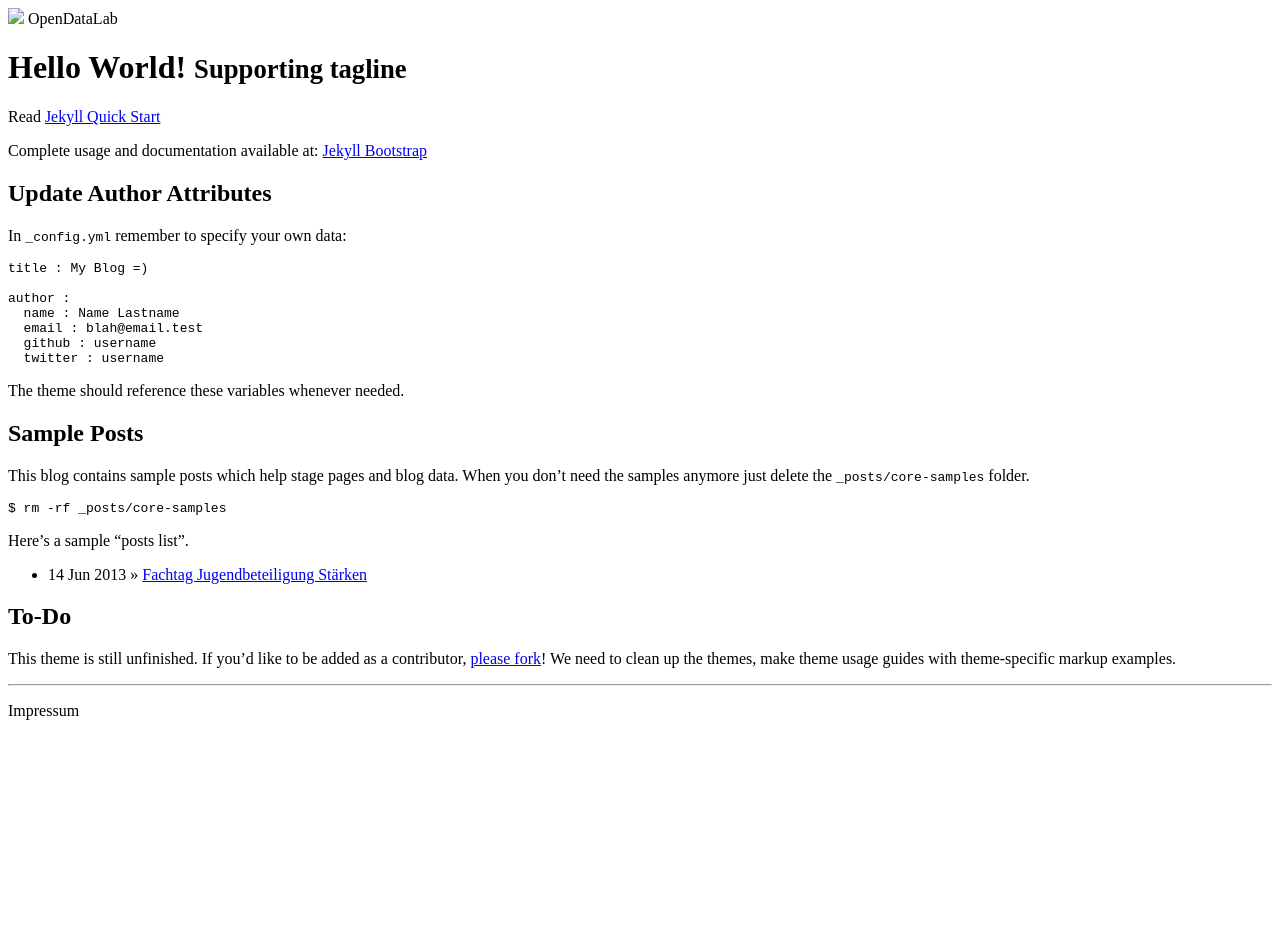
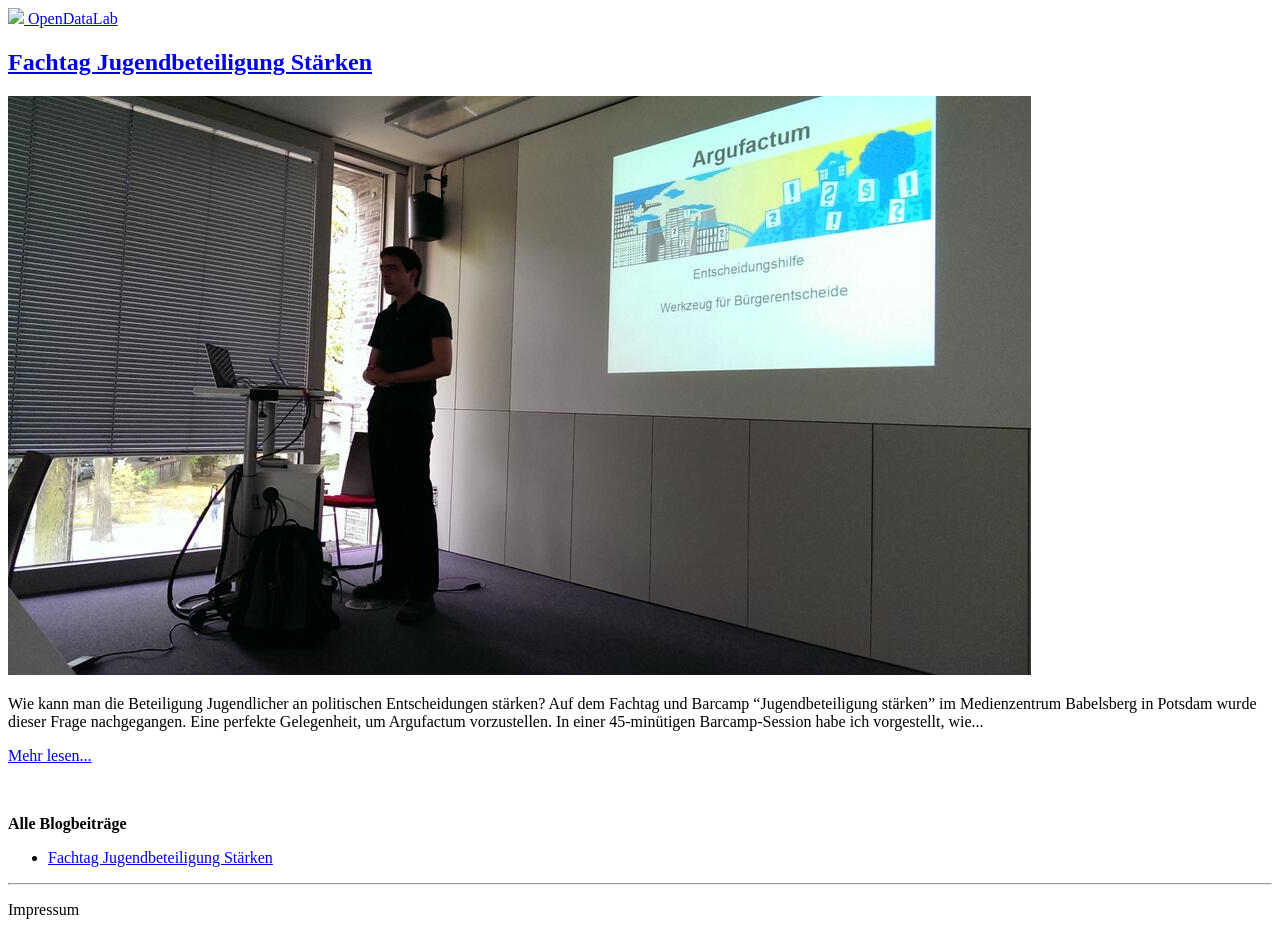
Before and after one commit to opendatalab-de/blog, a Jekyll site: the page built from index.html, in a window 1280 px wide. Built offline with Jekyll 4.4.1, drawn with Linux system fonts in a browser that asks for light colours; before the commit the page ends 900 px from its top, so only the background shows below that.

Commit message:
startseite (wip)

```diff
--- a/_includes/themes/twitter/default.html
+++ b/_includes/themes/twitter/default.html
@@ -29,10 +29,10 @@
 </head>
 <body>
 	<div class="container">
-		<span class="brand">
+		<a class="brand" href="/">
 			<img src="{{ ASSET_PATH }}/img/opendatalab-logo.svg" class="logo" />
 			OpenDataLab
-		</span>
+		</a>
 
 		{{ content }}
 
--- a/_includes/themes/twitter/post.html
+++ b/_includes/themes/twitter/post.html
@@ -1,4 +1,4 @@
-<div class="row-fluid" itemscope="" itemtype="http://schema.org/BlogPosting">
+<div class="row-fluid post-full" itemscope="" itemtype="http://schema.org/BlogPosting">
 	<div class="span9">
 		<div class="page-header">
 			<h1 itemprop="name headline">
--- a/_posts/2013/2013-06-14-fachtag-jugendbeteiligung-staerken.md
+++ b/_posts/2013/2013-06-14-fachtag-jugendbeteiligung-staerken.md
@@ -5,6 +5,7 @@ layout: post
 category : argufactum
 tags : [vortrag, barcamp]
 author: felix
+snapshot: potsdam-argufactum.jpg
 ---
 
 Wie kann man die Beteiligung Jugendlicher an politischen Entscheidungen stärken? Auf dem Fachtag und Barcamp "Jugendbeteiligung stärken" im Medienzentrum Babelsberg in Potsdam wurde dieser Frage nachgegangen. Eine perfekte Gelegenheit, um Argufactum vorzustellen.
--- /dev/null
+++ b/index.html
@@ -0,0 +1,44 @@
+---
+layout: page
+---
+{% include JB/setup %}
+
+<div class="row-fluid">
+  <div class="span9">
+    {% for post in site.posts %}
+      <section>
+        <h2>
+          <a href="{{ post.url }}">{{ post.title }}</a>
+        </h2>
+
+        {% if post.snapshot %}
+          <p class="snapshot">
+            <a href="{{ post.url }}"><img src="/assets/{{ post.snapshot }}"></a>
+          </p>
+        {% endif %}
+        <p class="excerpt">
+          {{ post.content | strip_html | truncatewords: 40 }}
+        </p>
+
+        <p class="more">
+          <a href="{{ post.url }}" title="Mehr lesen">Mehr lesen...</a>
+        </p>
+      </section>
+
+      <div class="section-title">&nbsp;</div>
+    {% endfor %}
+  </div>
+  <div class="span3">
+  	<p>
+  		<strong>Alle Blogbeiträge</strong>
+  	</p>
+
+    <ul>
+    {% for post in site.posts %}
+      <li>
+        <a href="{{ post.url }}">{{ post.title }}</a>
+      </li>
+    {% endfor %}
+    </ul>
+  </div>
+</div>
--- a/index.md
+++ /dev/null
@@ -1,44 +0,0 @@
----
-layout: page
-title: Hello World!
-tagline: Supporting tagline
----
-{% include JB/setup %}
-
-Read [Jekyll Quick Start](http://jekyllbootstrap.com/usage/jekyll-quick-start.html)
-
-Complete usage and documentation available at: [Jekyll Bootstrap](http://jekyllbootstrap.com)
-
-## Update Author Attributes
-
-In `_config.yml` remember to specify your own data:
-
-    title : My Blog =)
-
-    author :
-      name : Name Lastname
-      email : blah@email.test
-      github : username
-      twitter : username
-
-The theme should reference these variables whenever needed.
-
-## Sample Posts
-
-This blog contains sample posts which help stage pages and blog data.
-When you don't need the samples anymore just delete the `_posts/core-samples` folder.
-
-    $ rm -rf _posts/core-samples
-
-Here's a sample "posts list".
-
-<ul class="posts">
-  {% for post in site.posts %}
-    <li><span>{{ post.date | date_to_string }}</span> &raquo; <a href="{{ BASE_PATH }}{{ post.url }}">{{ post.title }}</a></li>
-  {% endfor %}
-</ul>
-
-## To-Do
-
-This theme is still unfinished. If you'd like to be added as a contributor, [please fork](http://github.com/plusjade/jekyll-bootstrap)!
-We need to clean up the themes, make theme usage guides with theme-specific markup examples.
```
Also changed, not shown: assets/themes/twitter/css/style.css (+12 -0 lines).
